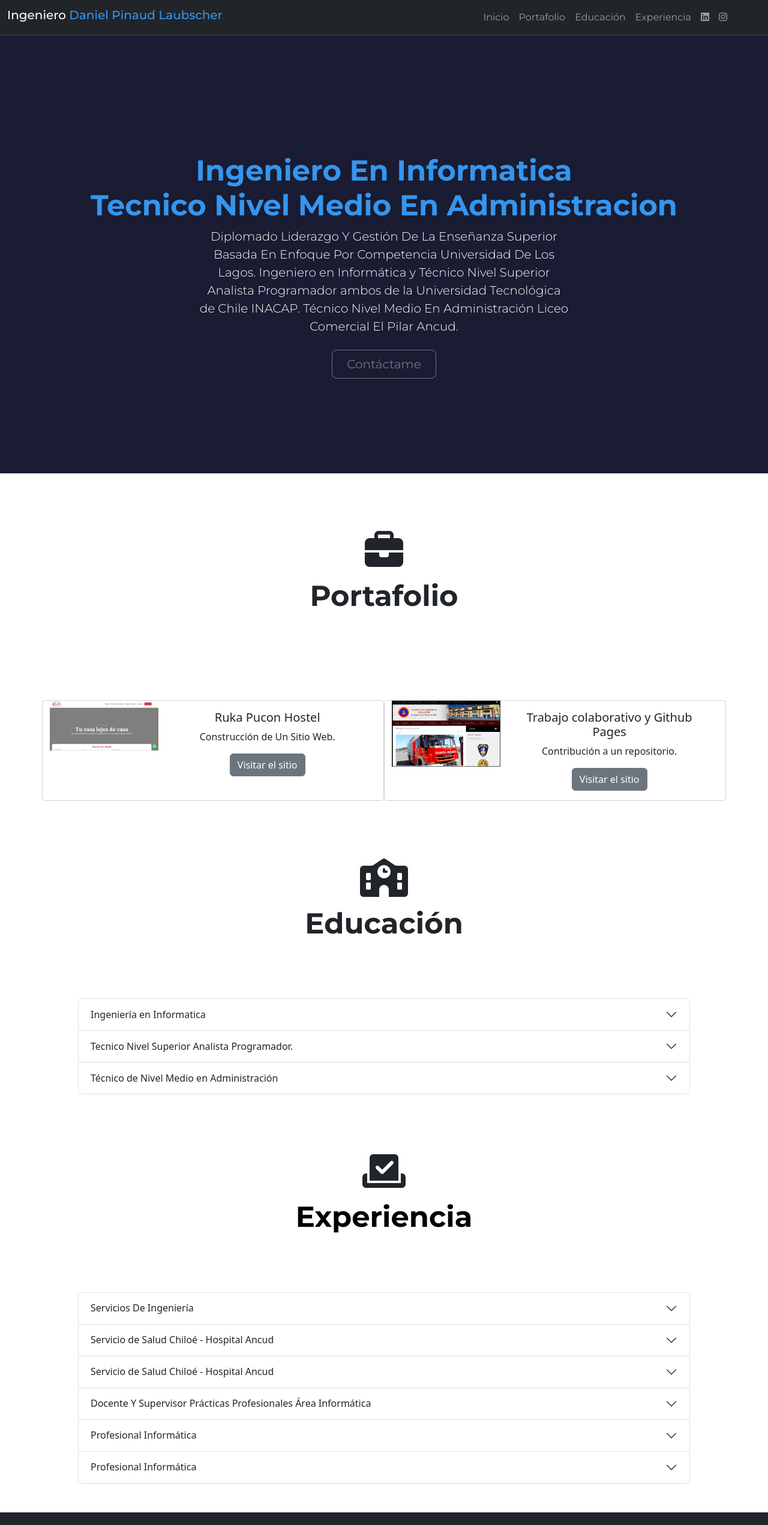
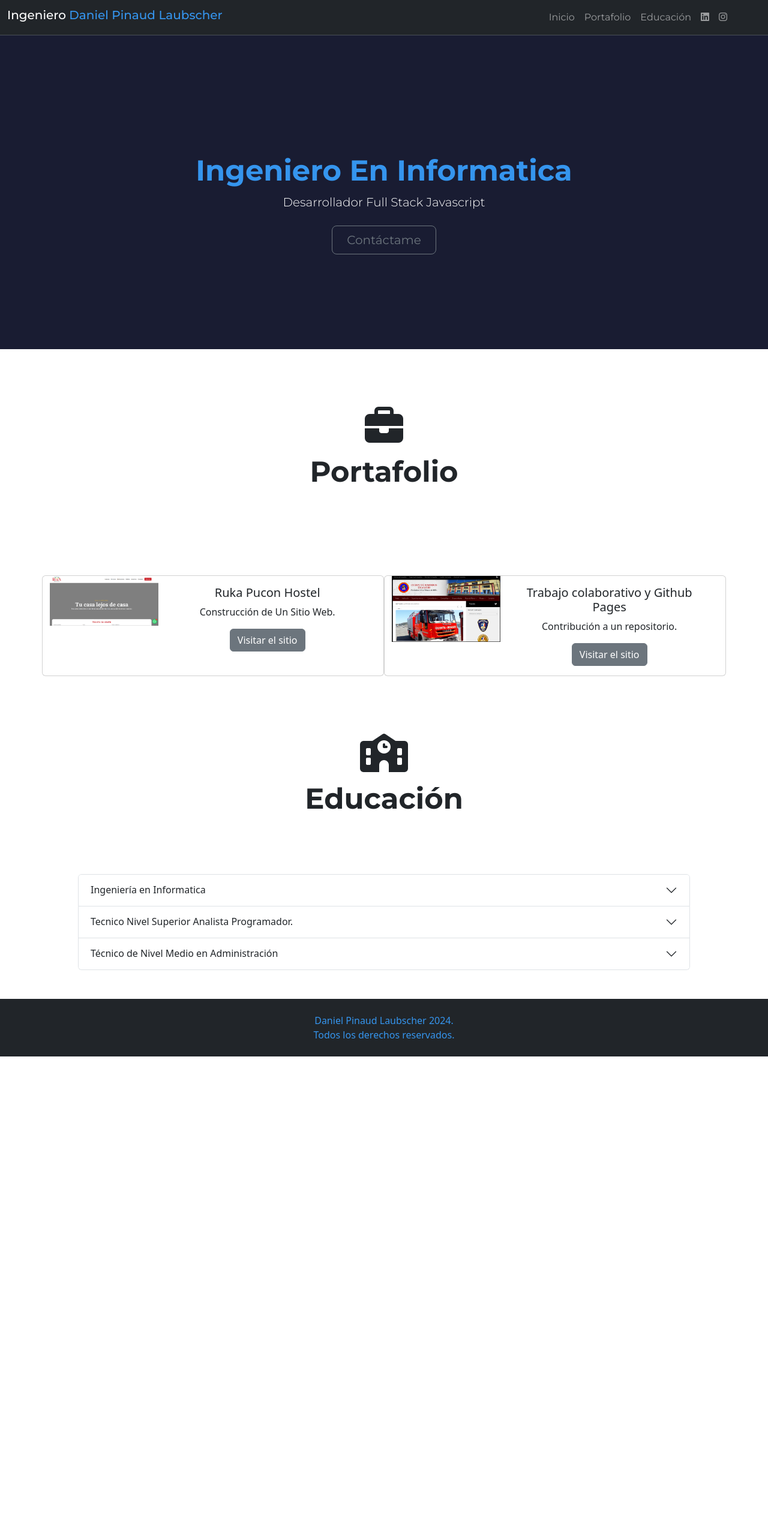
Before and after one commit to danielpinaud/INGENIERO.DPL, a plain HTML site: page index.html in a window 1280 px wide. Shown: the top 2542 px of the page at 60% size. After the commit the page ends 1761 px from the top, so only its background shows below. Drawn offline with nearby package versions, Linux system fonts and the light colour scheme; a web font is replaced by a local one.

Commit message:
2do commit

```diff
--- a/index.html
+++ b/index.html
@@ -32,9 +32,7 @@
               <li class="nav-item">
                 <a class="nav-link" href="#Educación">Educación</a>
               </li>
-              <li class="nav-item">
-                <a class="nav-link" href="#Experiencia">Experiencia</a>
-              </li>
+
               <li class="nav-item">
                 <a class="nav-link" href="https://www.linkedin.com/in/dpinaudl/"><i class="fa-brands fa-linkedin"></i></a>
               </li>
@@ -64,9 +62,9 @@
 
 
       <div id="Inicio" class="px-4 py-5 my-5 text-center img-back montserrat">
-        <h1 class="display-5 fw-bold margen-hero o">Ingeniero En Informatica  <br> Tecnico Nivel Medio En Administracion</h1>
+        <h1 class="display-5 fw-bold margen-hero o">Ingeniero En Informatica  <br> </h1>
         <div class="col-lg-6 mx-auto">
-          <p class="lead mb-4 p">Diplomado Liderazgo Y Gestión De La Enseñanza Superior Basada En Enfoque Por Competencia Universidad De Los Lagos. Ingeniero en Informática y Técnico Nivel Superior Analista Programador ambos de la Universidad Tecnológica de Chile INACAP. Técnico Nivel Medio En Administración Liceo Comercial El Pilar Ancud.</p>
+          <p class="lead mb-4 p">Desarrollador Full Stack Javascript</p>
           <div class="d-grid gap-2 d-sm-flex justify-content-sm-center margen-button">
             <a href="mailto:danielpinaud001@gmail.com"><button type="button" class="btn btn-outline-secondary btn-lg px-4" >Contáctame</button></a>
           </div>
@@ -125,7 +123,7 @@
           <h2 class="display-5 fw-bold  mb-5 mt-3 edu">Educación </h2>
         </div>
 
-        <div class="conainer ms-5 me-5">
+        <div class="container- ms-5 me-5 mb-5">
           <div class="accordion" id="accordionExample">
 
 
@@ -175,119 +173,6 @@
 
 
 
-
-
-
-
-
-
-
-      <div id="Experiencia" class="px-4 py-5 my-5 mb-0 text-center montserrat">
-        <i class="fa-solid fa-check-to-slot fa-4x"></i>
-        <h2 class="display-5 fw-bold text-body-emphasis mb-5 mt-3">Experiencia </h2>
-      </div>
-
-     <div class="container- ms-5 me-5 mb-5">
-        <div class="accordion" id="accordionExp">
-
-
-          <div class="accordion-item">
-            <h2 class="accordion-header" id="headingOne">
-              <button class="accordion-button collapsed" type="button" data-bs-toggle="collapse" data-bs-target="#collapseOne" aria-expanded="false" aria-controls="collapseOne">
-                Servicios De Ingeniería
-              </button>
-            </h2>
-            <div id="collapseOne" class="accordion-collapse collapse" aria-labelledby="headingOne" data-bs-parent="#accordionExp">
-              <div class="accordion-body">
-                <strong></strong> <br>  <br>
-
-
-
-              </div>
-            </div>
-          </div>
-
-
-          <div class="accordion-item">
-            <h2 class="accordion-header" id="headingTwo">
-              <button class="accordion-button collapsed" type="button" data-bs-toggle="collapse" data-bs-target="#collapseTwo" aria-expanded="false" aria-controls="collapseTwo">
-                Servicio de Salud Chiloé - Hospital Ancud
-              </button>
-            </h2>
-            <div id="collapseTwo" class="accordion-collapse collapse" aria-labelledby="headingTwo" data-bs-parent="#accordionExp">
-              <div class="accordion-body">
-                <strong></strong> <br>  <br>
-
-
-
-              </div>
-            </div>
-          </div>
-
-
-          <div class="accordion-item">
-            <h2 class="accordion-header" id="headingThree">
-              <button class="accordion-button collapsed" type="button" data-bs-toggle="collapse" data-bs-target="#collapseThree" aria-expanded="false" aria-controls="collapseThree">
-                Servicio de Salud Chiloé - Hospital Ancud
-              </button>
-            </h2>
-            <div id="collapseThree" class="accordion-collapse collapse" aria-labelledby="headingThree" data-bs-parent="#accordionExp">
-              <div class="accordion-body">
-                <strong></strong> <br> <br>
-              </div>
-            </div>
-          </div>
-
-          <div class="accordion-item">
-            <h2 class="accordion-header" id="headingFour">
-              <button class="accordion-button collapsed" type="button" data-bs-toggle="collapse" data-bs-target="#collapseFour" aria-expanded="false" aria-controls="collapseFour">
-                Docente Y Supervisor Prácticas Profesionales Área Informática
-              </button>
-            </h2>
-            <div id="collapseFour" class="accordion-collapse collapse" aria-labelledby="headingFour" data-bs-parent="#accordionExp">
-              <div class="accordion-body">
-                <strong></strong> <br>  <br>
-              </div>
-            </div>
-          </div>
-
-
-          <div class="accordion-item">
-            <h2 class="accordion-header" id="headingFive">
-              <button class="accordion-button collapsed" type="button" data-bs-toggle="collapse" data-bs-target="#collapseFive" aria-expanded="false" aria-controls="collapseFive">
-                Profesional Informática
-              </button>
-            </h2>
-            <div id="collapseFive" class="accordion-collapse collapse" aria-labelledby="headingFive" data-bs-parent="#accordionExp">
-              <div class="accordion-body">
-                <strong></strong> <br> <br>
-              </div>
-            </div>
-          </div>
-
-          <div class="accordion-item">
-            <h2 class="accordion-header" id="headingSix">
-              <button class="accordion-button collapsed" type="button" data-bs-toggle="collapse" data-bs-target="#collapseSix" aria-expanded="false" aria-controls="collapseSix">
-                Profesional Informática
-              </button>
-            </h2>
-            <div id="collapseSix" class="accordion-collapse collapse" aria-labelledby="headingSix" data-bs-parent="#accordionExp">
-              <div class="accordion-body">
-                <strong></strong> <br>  <br>
-              </div>
-            </div>
-          </div>
-
-
-        </div>
-    </div>
-
-
-
-
-
-
-
     </main>
 
     <footer class="bg-dark text-center text-light p-4 open-sans">
```
